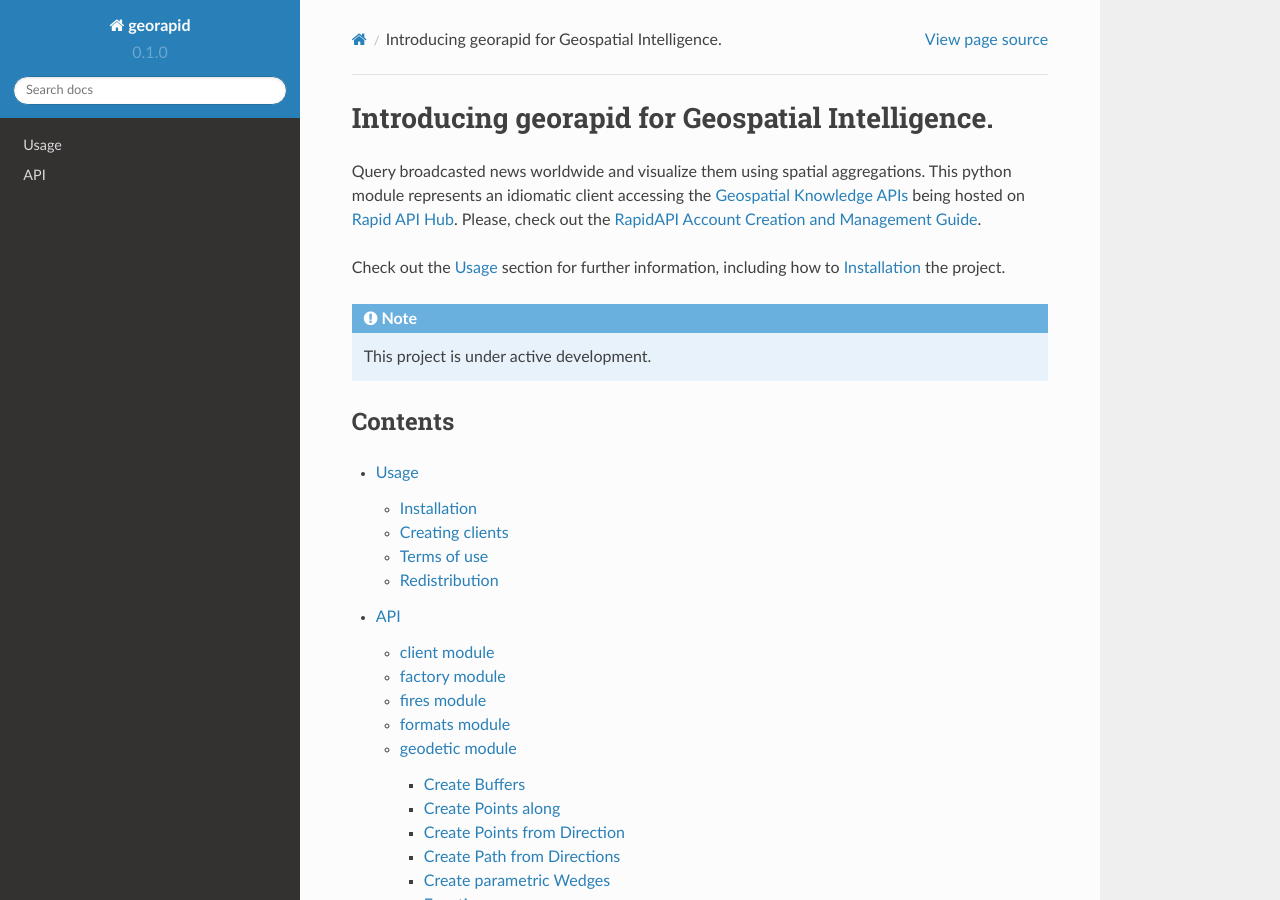
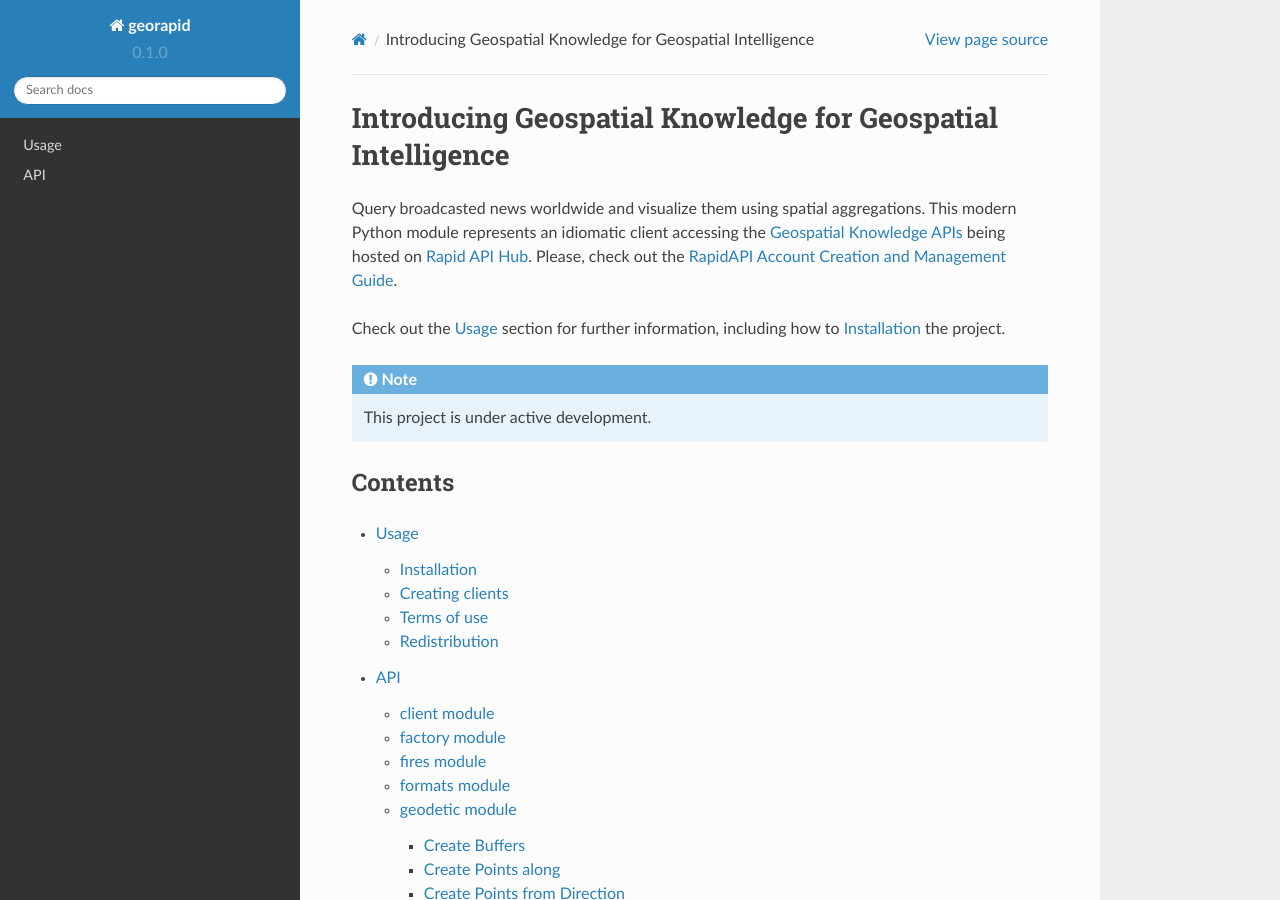
Before and after one commit to Geospatial-AI-DE/georapid-py, a Sphinx documentation site: the page built from docs/source/index.rst, in a window 1280 px wide and 900 px high. Built offline with Sphinx 7.4.7 and the Read the Docs theme 2.0.0, drawn with Linux system fonts in a browser that asks for light colours.

Commit message:
Modified the docs

```diff
--- a/docs/source/index.rst
+++ b/docs/source/index.rst
@@ -1,7 +1,7 @@
-Introducing georapid for Geospatial Intelligence.
-=================================================
+Introducing Geospatial Knowledge for Geospatial Intelligence
+============================================================
 Query broadcasted news worldwide and visualize them using spatial aggregations.
-This python module represents an idiomatic client accessing the `Geospatial Knowledge APIs <https://geospatial-ai.de/?rara_portfolio_categories=api-services>`__ being hosted on `Rapid API Hub <https://rapidapi.com/hub>`__.
+This modern Python module represents an idiomatic client accessing the `Geospatial Knowledge APIs <https://geospatial-ai.de/?rara_portfolio_categories=api-services>`__ being hosted on `Rapid API Hub <https://rapidapi.com/hub>`__.
 Please, check out the `RapidAPI Account Creation and Management Guide <https://docs.rapidapi.com/docs/account-creation-and-settings>`__.
 
 
```
